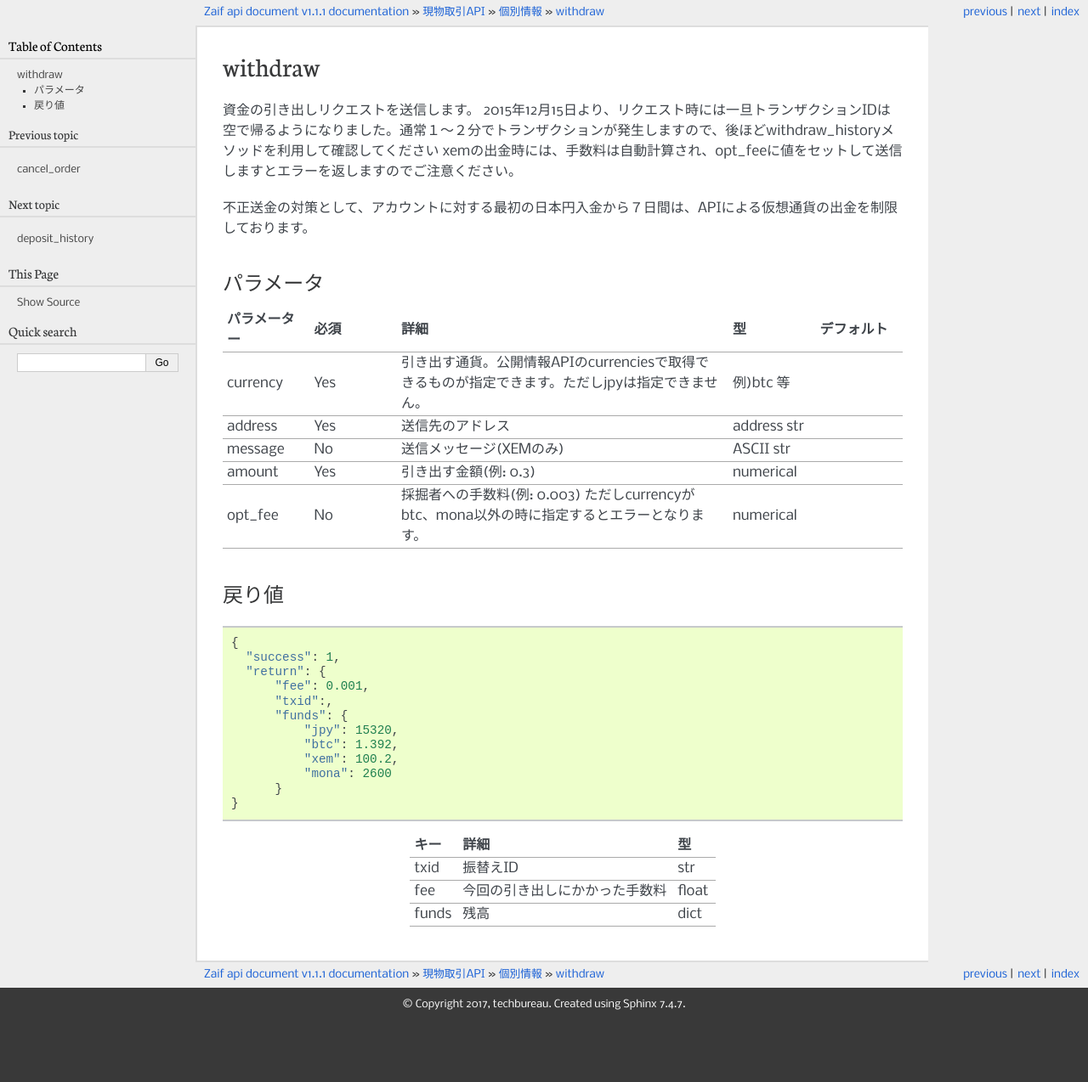
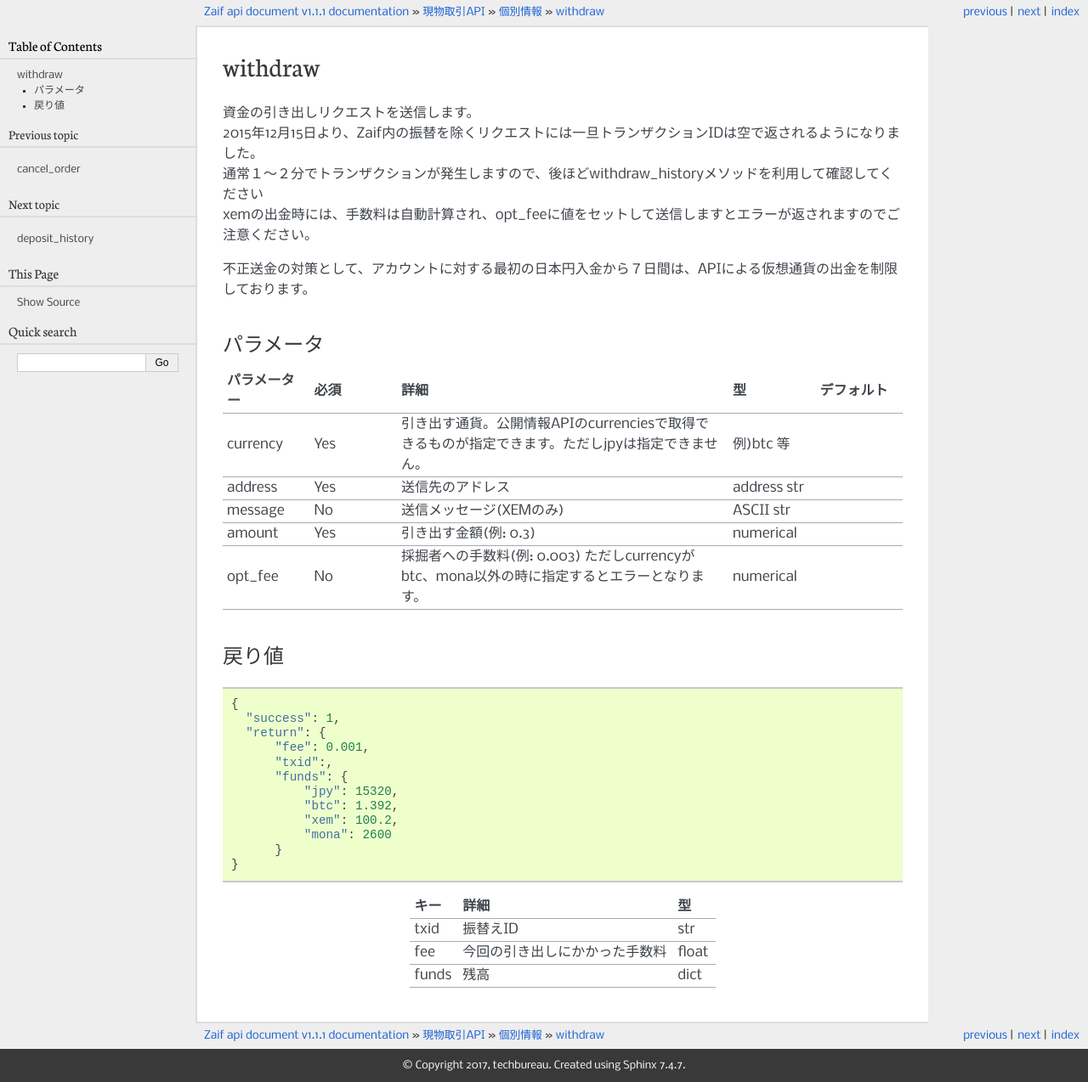
Before and after one commit to techbureau/api-doc, a Sphinx documentation site: the page built from docs/trade/2_individual/9_withdraw.rst, in a window 1280 px wide. Shown: the whole page at 85% size. Built offline with Sphinx 7.4.7, drawn with Linux system fonts in a browser that asks for light colours; before the commit the page ends 1202 px from its top, so only the background shows below that.

Commit message:
withdrawの説明文の変更

```diff
--- a/docs/trade/2_individual/9_withdraw.rst
+++ b/docs/trade/2_individual/9_withdraw.rst
@@ -3,9 +3,10 @@ withdraw
 =============================
 
 
-資金の引き出しリクエストを送信します。
-2015年12月15日より、リクエスト時には一旦トランザクションIDは空で帰るようになりました。通常１〜２分でトランザクションが発生しますので、後ほどwithdraw_historyメソッドを利用して確認してください
-xemの出金時には、手数料は自動計算され、opt_feeに値をセットして送信しますとエラーを返しますのでご注意ください。
+| 資金の引き出しリクエストを送信します。
+| 2015年12月15日より、Zaif内の振替を除くリクエストには一旦トランザクションIDは空で返されるようになりました。
+| 通常１〜２分でトランザクションが発生しますので、後ほどwithdraw_historyメソッドを利用して確認してください
+| xemの出金時には、手数料は自動計算され、opt_feeに値をセットして送信しますとエラーが返されますのでご注意ください。
 
 | 不正送金の対策として、アカウントに対する最初の日本円入金から７日間は、APIによる仮想通貨の出金を制限しております。
 
```
